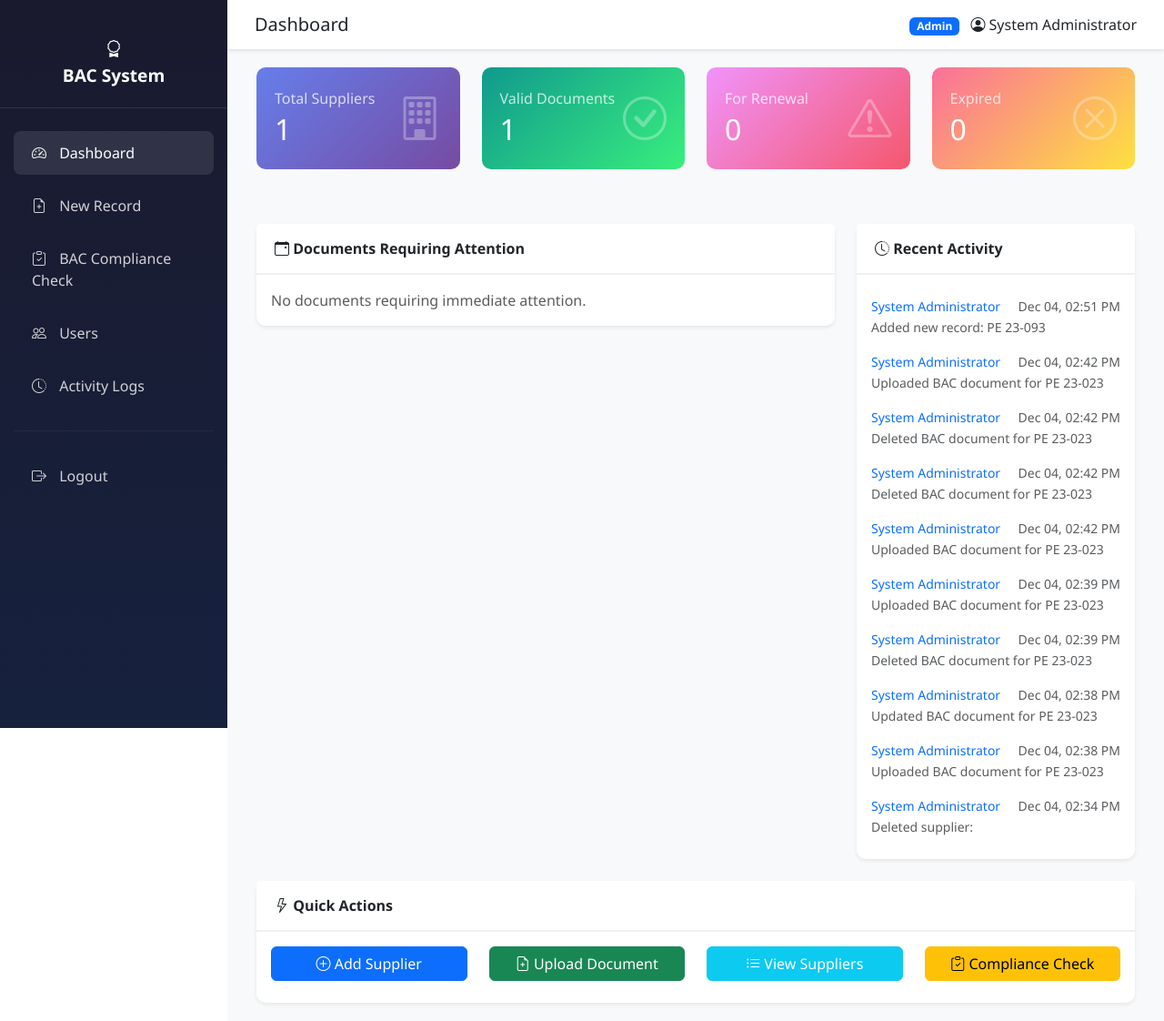
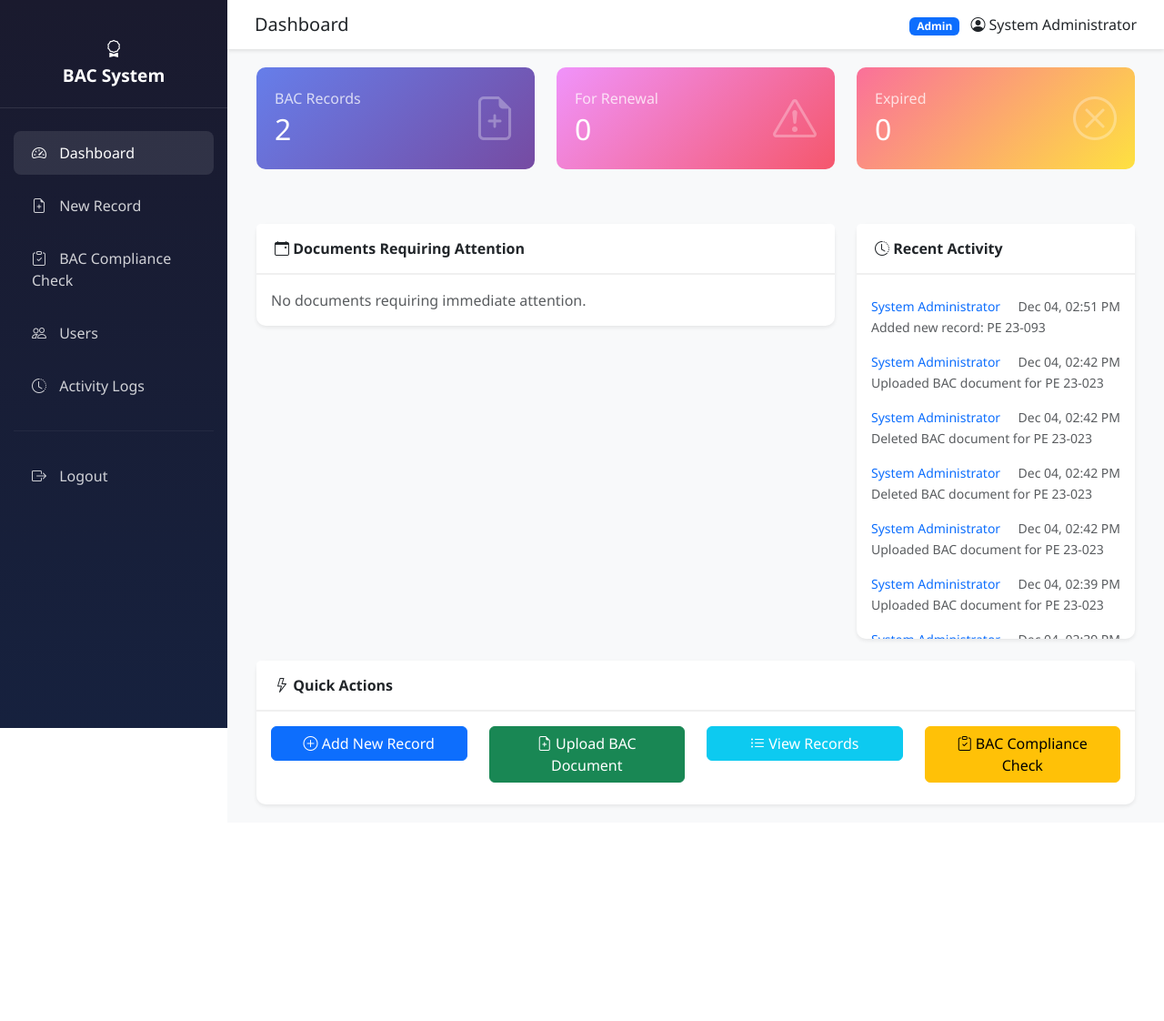
Before and after one commit to Glenn-IT/bac-system, a PHP site: page /bac-system/dashboard.php in a window 1280 px wide. Shown: the whole page at 91% size. After the commit the page ends 887 px from the top, so only its background shows below. Run offline with PHP 8.4, Linux system fonts and the light colour scheme; a user stored in the database is signed in; data comes from the database, SQL or seed files in the repository.

Commit message:
Refactor dashboard statistics to focus on BAC records and documents

```diff
--- a/public/dashboard.php
+++ b/public/dashboard.php
@@ -12,24 +12,20 @@ $page_title = "Dashboard";
 // Get statistics
 $stats = [];
 
-// Total Suppliers
-$result = $conn->query("SELECT COUNT(*) as count FROM suppliers WHERE status = 'Active'");
-$stats['total_suppliers'] = $result->fetch_assoc()['count'];
+// Total BAC Records
+$result = $conn->query("SELECT COUNT(*) as count FROM bac_records");
+$stats['total_records'] = $result->fetch_assoc()['count'];
 
-// Valid Documents
-$result = $conn->query("SELECT COUNT(*) as count FROM eligibility_docs WHERE status = 'Valid'");
-$stats['valid_docs'] = $result->fetch_assoc()['count'];
-
-// Expired Documents
-$result = $conn->query("SELECT COUNT(*) as count FROM eligibility_docs WHERE status = 'Expired'");
+// Expired Documents (from bac_documents)
+$result = $conn->query("SELECT COUNT(*) as count FROM bac_documents WHERE status = 'Expired'");
 $stats['expired_docs'] = $result->fetch_assoc()['count'];
 
-// For Renewal
-$result = $conn->query("SELECT COUNT(*) as count FROM eligibility_docs WHERE status = 'For Renewal'");
+// For Renewal (from bac_documents)
+$result = $conn->query("SELECT COUNT(*) as count FROM bac_documents WHERE status = 'For Renewal'");
 $stats['renewal_docs'] = $result->fetch_assoc()['count'];
 
-// Missing Documents
-$result = $conn->query("SELECT COUNT(*) as count FROM eligibility_docs WHERE status = 'Missing'");
+// Missing Documents (from bac_documents)
+$result = $conn->query("SELECT COUNT(*) as count FROM bac_documents WHERE status = 'Missing'");
 $stats['missing_docs'] = $result->fetch_assoc()['count'];
 
 // Recent Activity
@@ -46,15 +42,15 @@ if (in_array($_SESSION['user_role'], ['Admin', 'Auditor/COA'])) {
     $stmt->close();
 }
 
-// Upcoming Expirations (next 30 days)
+// Upcoming Expirations (next 30 days) - from bac_documents
 $upcoming_expiry = [];
-$stmt = $conn->prepare("SELECT ed.*, s.company_name, dt.document_name
-                       FROM eligibility_docs ed
-                       INNER JOIN suppliers s ON ed.supplier_id = s.id
-                       INNER JOIN doc_types dt ON ed.doc_type_id = dt.id
-                       WHERE ed.status IN ('For Renewal', 'Expired')
-                       AND ed.expiration_date IS NOT NULL
-                       ORDER BY ed.expiration_date ASC
+$stmt = $conn->prepare("SELECT bd.*, br.bac_cod, dt.document_name
+                       FROM bac_documents bd
+                       INNER JOIN bac_records br ON bd.bac_record_id = br.id
+                       INNER JOIN doc_types dt ON bd.doc_type_id = dt.id
+                       WHERE bd.status IN ('For Renewal', 'Expired')
+                       AND bd.expiry_date IS NOT NULL
+                       ORDER BY bd.expiry_date ASC
                        LIMIT 10");
 $stmt->execute();
 $result = $stmt->get_result();
@@ -70,35 +66,21 @@ include '../includes/navbar.php';
 <div class="container-fluid">
     <!-- Statistics Cards -->
     <div class="row mb-4">
-        <div class="col-md-3 mb-3">
+        <div class="col-md-4 mb-3">
             <div class="stats-card">
                 <div class="d-flex justify-content-between align-items-center">
                     <div>
-                        <h6 class="mb-1 opacity-75">Total Suppliers</h6>
-                        <h2 class="mb-0"><?php echo $stats['total_suppliers']; ?></h2>
+                        <h6 class="mb-1 opacity-75">BAC Records</h6>
+                        <h2 class="mb-0"><?php echo $stats['total_records']; ?></h2>
                     </div>
                     <div>
-                        <i class="bi bi-building" style="font-size: 3rem; opacity: 0.3;"></i>
+                        <i class="bi bi-file-earmark-plus" style="font-size: 3rem; opacity: 0.3;"></i>
                     </div>
                 </div>
             </div>
         </div>
 
-        <div class="col-md-3 mb-3">
-            <div class="stats-card success">
-                <div class="d-flex justify-content-between align-items-center">
-                    <div>
-                        <h6 class="mb-1 opacity-75">Valid Documents</h6>
-                        <h2 class="mb-0"><?php echo $stats['valid_docs']; ?></h2>
-                    </div>
-                    <div>
-                        <i class="bi bi-check-circle" style="font-size: 3rem; opacity: 0.3;"></i>
-                    </div>
-                </div>
-            </div>
-        </div>
-
-        <div class="col-md-3 mb-3">
+        <div class="col-md-4 mb-3">
             <div class="stats-card warning">
                 <div class="d-flex justify-content-between align-items-center">
                     <div>
@@ -112,7 +94,7 @@ include '../includes/navbar.php';
             </div>
         </div>
 
-        <div class="col-md-3 mb-3">
+        <div class="col-md-4 mb-3">
             <div class="stats-card danger">
                 <div class="d-flex justify-content-between align-items-center">
                     <div>
@@ -140,7 +122,7 @@ include '../includes/navbar.php';
                             <table class="table table-hover">
                                 <thead>
                                     <tr>
-                                        <th>Supplier</th>
+                                        <th>BAC COD</th>
                                         <th>Document</th>
                                         <th>Expiry Date</th>
                                         <th>Status</th>
@@ -149,9 +131,9 @@ include '../includes/navbar.php';
                                 <tbody>
                                     <?php foreach ($upcoming_expiry as $doc): ?>
                                         <tr>
-                                            <td><?php echo htmlspecialchars($doc['company_name']); ?></td>
+                                            <td><?php echo htmlspecialchars($doc['bac_cod']); ?></td>
                                             <td><?php echo htmlspecialchars($doc['document_name']); ?></td>
-                                            <td><?php echo formatDate($doc['expiration_date']); ?></td>
+                                            <td><?php echo formatDate($doc['expiry_date']); ?></td>
                                             <td>
                                                 <span class="badge <?php echo getStatusBadge($doc['status']); ?>">
                                                     <?php echo $doc['status']; ?>
@@ -175,7 +157,7 @@ include '../includes/navbar.php';
                 <div class="card-header">
                     <i class="bi bi-clock-history"></i> Recent Activity
                 </div>
-                <div class="card-body">
+                <div class="card-body" style="max-height: 400px; overflow-y: auto;">
                     <?php if (count($recent_activity) > 0): ?>
                         <div class="list-group list-group-flush">
                             <?php foreach ($recent_activity as $activity): ?>
@@ -207,24 +189,24 @@ include '../includes/navbar.php';
                     <div class="row">
                         <?php if (in_array($_SESSION['user_role'], ['Admin', 'BAC Secretariat Staff'])): ?>
                             <div class="col-md-3 mb-2">
-                                <a href="../suppliers/add.php" class="btn btn-primary w-100">
-                                    <i class="bi bi-plus-circle"></i> Add Supplier
+                                <a href="../records/add.php" class="btn btn-primary w-100">
+                                    <i class="bi bi-plus-circle"></i> Add New Record
                                 </a>
                             </div>
                             <div class="col-md-3 mb-2">
-                                <a href="../documents/add.php" class="btn btn-success w-100">
-                                    <i class="bi bi-file-earmark-plus"></i> Upload Document
+                                <a href="../bac-docs/add.php" class="btn btn-success w-100">
+                                    <i class="bi bi-file-earmark-plus"></i> Upload BAC Document
                                 </a>
                             </div>
                         <?php endif; ?>
                         <div class="col-md-3 mb-2">
-                            <a href="../suppliers/list.php" class="btn btn-info w-100 text-white">
-                                <i class="bi bi-list-ul"></i> View Suppliers
+                            <a href="../records/list.php" class="btn btn-info w-100 text-white">
+                                <i class="bi bi-list-ul"></i> View Records
                             </a>
                         </div>
                         <div class="col-md-3 mb-2">
-                            <a href="../documents/compliance.php" class="btn btn-warning w-100">
-                                <i class="bi bi-clipboard-check"></i> Compliance Check
+                            <a href="../bac-docs/compliance.php" class="btn btn-warning w-100">
+                                <i class="bi bi-clipboard-check"></i> BAC Compliance Check
                             </a>
                         </div>
                     </div>
```
